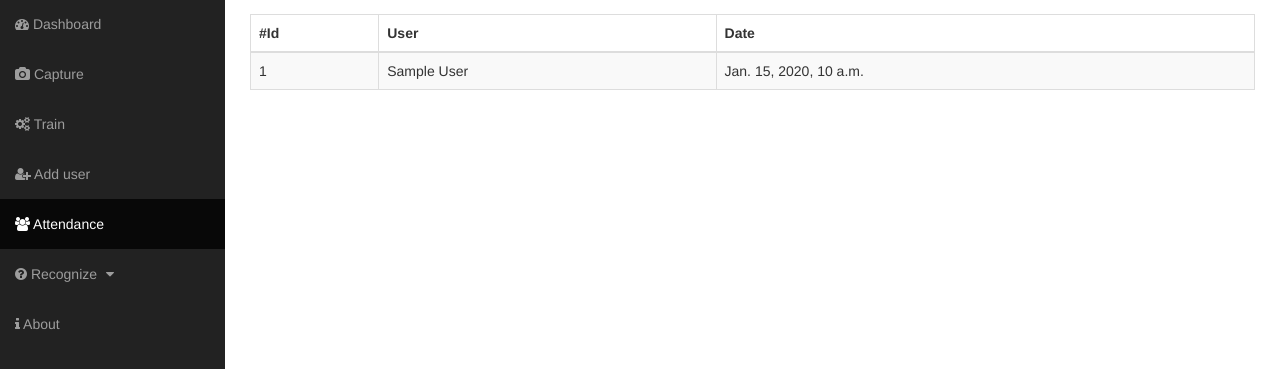
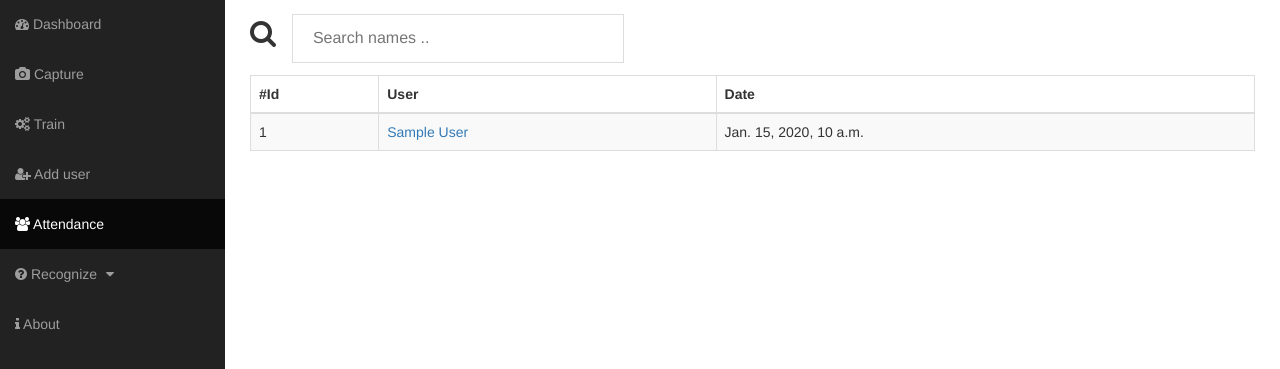
Before and after one commit to Husseinfo/tracker, a Django app: template templates/attendance.html in a window 1280 px wide. Shown: the part 51-420 px from the top of the page. Run offline with Django 3.2, Linux system fonts and the light colour scheme; the template is opened without the code that fills it: most values are stand-ins (such as "Sample title", 1, 10 or a date in 2020); grey boxes labelled with a size stand in for pictures from a placeholder-image service; some libraries are stand-ins or nearby versions.

Commit message:
filter attendance by user

```diff
--- a/templates/attendance.html
+++ b/templates/attendance.html
@@ -1,7 +1,22 @@
 {% extends 'base.html' %}
+{% load staticfiles %}
 {% block title %}Attendance{% endblock %}
+{% block css %}
+    <style>
+        #search {
+            width: 33%;
+            font-size: 16px;
+            padding: 12px 20px 12px;
+            border: 1px solid #ddd;
+            margin-bottom: 12px;
+            margin-left: 12px;
+        }
+    </style>
+{% endblock %}
 {% block content %}
-    <table class="table table-bordered table-hover table-striped">
+    <i class="fa fa-search fa-2x"></i>
+    <input type="text" id="search" onkeyup="sort()" placeholder="Search names ..">
+    <table class="table table-bordered table-hover table-striped" id="table">
         <thead>
         <tr>
             <th>#Id</th>
@@ -13,10 +28,34 @@
         {% for rec in attendance %}
             <tr id= {{ rec.id }}>
                 <td>{{ rec.id }}</td>
-                <td>{{ rec.user.first_name }} {{ rec.user.last_name }}</td>
+                <td><a href={% url 'profile' id=rec.user.id %}>{{ rec.user.first_name }} {{ rec.user.last_name }}</a>
+                </td>
                 <td>{{ rec.date }}</td>
             </tr>
         {% endfor %}
         </tbody>
     </table>
 {% endblock content %}
+{% block javascript %}
+    <script>
+        function sort() {
+            var input, filter, table, tr, td, i;
+            input = document.getElementById("search");
+            filter = input.value.toUpperCase();
+            table = document.getElementById("table");
+            tr = table.getElementsByTagName("tr");
+
+            // Loop through all table rows, and hide those who don't match the search query
+            for (i = 0; i < tr.length; i++) {
+                td = tr[i].getElementsByTagName("td")[1];
+                if (td) {
+                    if (td.innerHTML.toUpperCase().indexOf(filter) > -1) {
+                        tr[i].style.display = "";
+                    } else {
+                        tr[i].style.display = "none";
+                    }
+                }
+            }
+        }
+    </script>
+{% endblock %}
```
